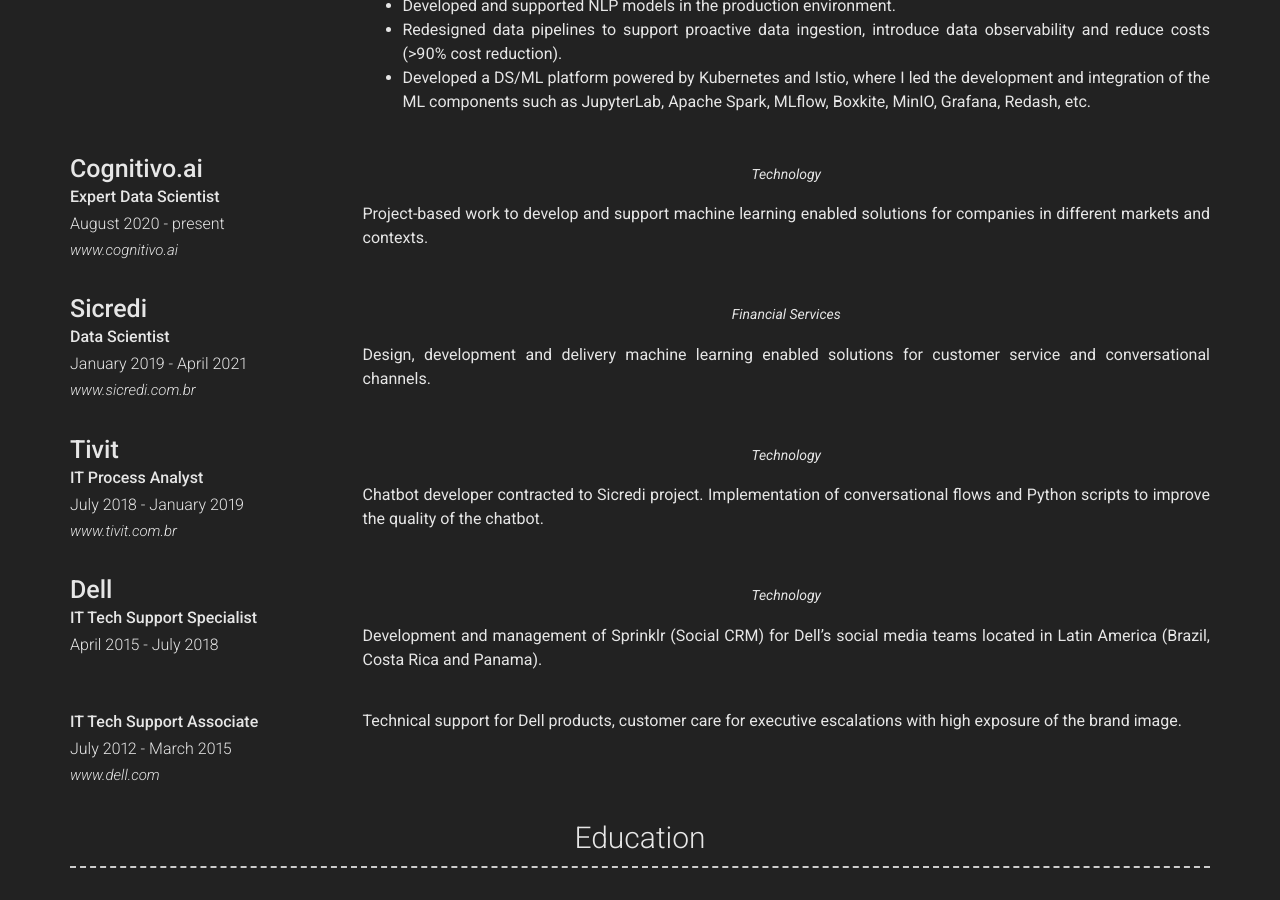
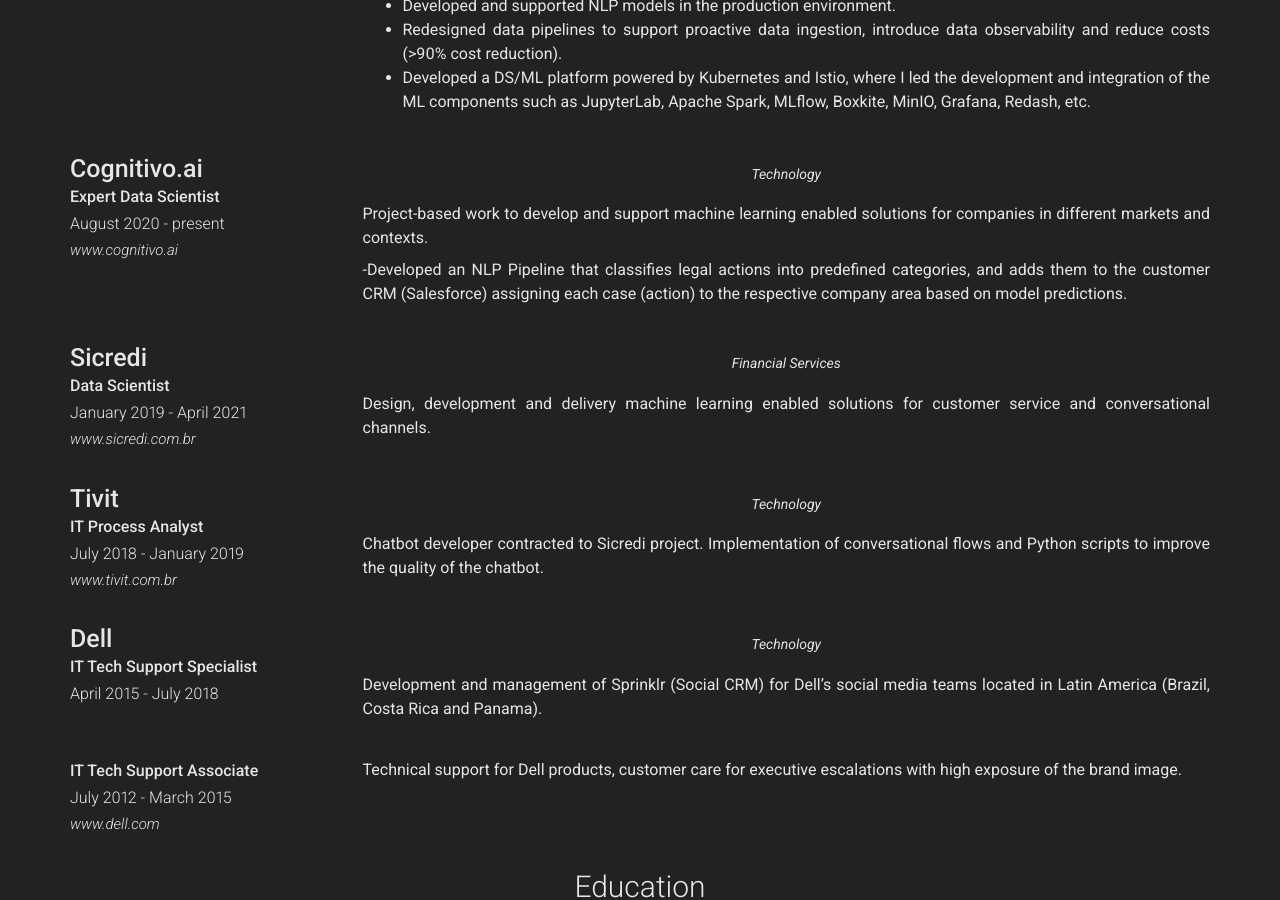
Before and after one commit to DougTrajano/resume, a Jekyll site: the page built from index.md, in a window 1280 px wide and 900 px high, scrolled down 1048 px. Built offline with Jekyll 4.4.1, drawn with Linux system fonts in a browser that asks for light colours; nearby versions of some CDN libraries.

Commit message:
Update resume

```diff
--- a/_config.yml
+++ b/_config.yml
@@ -107,6 +107,9 @@ content:
           Technology
         description: | # this will include new lines to allow paragraphs
           Project-based work to develop and support machine learning enabled solutions for companies in different markets and contexts.
+
+          -Developed an NLP Pipeline that classifies legal actions into predefined categories, and adds them to the customer CRM (Salesforce) assigning each case (action) to the respective company area based on model predictions.
+
       - layout: left
         title: Sicredi
         sub_title: Data Scientist
```
